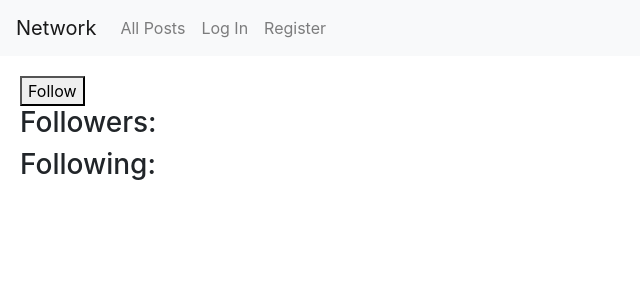
After one commit to mikeblochlevermore/kudos, a Django app: a page that uses network/templates/network/layout.html in a window 1280 px wide. The commit adds this page. Shown: the top 300 px of the page, without its empty margins (0-640 px from the left). Run offline with Django 3.2, Linux system fonts and the light colour scheme; data that the repository does not hold is empty; some libraries are stand-ins or nearby versions.

Commit message:
view_posts function can be used for specific usernames

```diff
--- a/network/static/network/kudos.js
+++ b/network/static/network/kudos.js
@@ -1,13 +1,12 @@
 document.addEventListener('DOMContentLoaded', function() {
 
-    // By default, load the inbox
-    view_posts();
+    view_posts("all");
   });
 
 
-function view_posts() {
+function view_posts(username) {
 
-    fetch(`/view_posts`)
+    fetch(`/view_posts/${username}`)
     .then(response => response.json())
     .then(posts => {
 
@@ -25,7 +24,9 @@ function view_posts() {
                     </div>
                     <div>
                         <div class="post_details">
-                            <strong>${post.user}</strong>
+                            <strong>
+                                <a href="/${post.user}">${post.user}</a>
+                            </strong>
                             <div class="post_time">${post.time}</div>
                         </div>
                         <div class="post_content">${post.content}</div>
--- a/network/static/network/styles.css
+++ b/network/static/network/styles.css
@@ -2,10 +2,14 @@
     margin: 0;
 }
 
+main {
+    margin: 20px;
+}
+
 .post {
     display: flex;
-    margin: 20px;
     padding: 20px;
+    margin-top: 20px;
     gap: 10px;
     border: 1px solid grey;
 }
--- a/network/templates/network/index.html
+++ b/network/templates/network/index.html
@@ -2,16 +2,18 @@
 {% load static %}
 
 {% block body %}
+    <!-- CREATE A NEW POST -->
     <div class="wrapper">
         <h2>New Post</h2>
 
         <form action="{% url 'new_post' %}" method="POST" class="create_form">
             {% csrf_token %}
             <input type="text", name="content", placeholder="Content">
-            <input class="submit_button" type="submit">
+            <input type="submit">
         </form>
     </div>
 
+    <!-- POSTS -->
     <div id="posts">
 
     </div>
--- a/network/templates/network/layout.html
+++ b/network/templates/network/layout.html
@@ -13,13 +13,13 @@
     <body>
 
         <nav class="navbar navbar-expand-lg navbar-light bg-light">
-            <a class="navbar-brand" href="#">Network</a>
+            <a class="navbar-brand" href="/">Network</a>
 
             <div>
               <ul class="navbar-nav mr-auto">
                 {% if user.is_authenticated %}
                     <li class="nav-item">
-                        <a class="nav-link" href="#"><strong>{{ user.username }}</strong></a>
+                        <a class="nav-link" href="/{{ user.username }}"><strong>{{ user.username }}</strong></a>
                     </li>
                 {% endif %}
                 <li class="nav-item">
@@ -44,9 +44,9 @@
             </div>
           </nav>
 
-        <div class="body">
+        <main>
             {% block body %}
             {% endblock %}
-        </div>
+        </main>
     </body>
 </html>
--- /dev/null
+++ b/network/templates/network/profile.html
@@ -0,0 +1,17 @@
+{% extends "network/layout.html" %}
+{% load static %}
+
+{% block body %}
+
+    <h1>{{ user.username }}</h1>
+
+    <button type="submit">Follow</button>
+
+    <h3>Followers:</h3>
+    <h3>Following:</h3>
+
+    <div id="posts">
+
+    </div>
+
+{% endblock %}
--- a/network/urls.py
+++ b/network/urls.py
@@ -9,9 +9,9 @@ urlpatterns = [
     path("logout", views.logout_view, name="logout"),
     path("register", views.register, name="register"),
     path("new_post", views.new_post, name="new_post"),
-    path("<int:post_id>/like", views.like, name="like"),
 
     # API Routes
-    path("view_posts", views.view_posts, name="view_posts"),
+    path("view_posts/<str:username>", views.view_posts, name="view_posts"),
     path("like/<int:post_id>", views.like, name="like"),
+    path("<str:username>", views.profile, name="profile"),
 ]
--- a/network/views.py
+++ b/network/views.py
@@ -14,6 +14,11 @@ import json
 def index(request):
 
     return render(request, "network/index.html", {
+    })
+
+def profile(request, username):
+
+    return render(request, "network/profile.html", {
     })
 
 
@@ -86,13 +91,23 @@ def new_post(request):
 
 @csrf_exempt
 @login_required
-def view_posts(request):
+def view_posts(request, username):
 
-    # Query for requested posts
-    try:
-        posts = Post.objects.all()
-    except Post.DoesNotExist:
-        return JsonResponse({"error": "Email not found."}, status=404)
+    if username == "all":
+            # Query for requested posts
+        try:
+            posts = Post.objects.all()
+        except Post.DoesNotExist:
+            return JsonResponse({"error": "Email not found."}, status=404)
+
+    else:
+        user = User.objects.get(username=username)
+
+        # Query for requested posts
+        try:
+            posts = Post.objects.filter(user=user)
+        except Post.DoesNotExist:
+            return JsonResponse({"error": "Email not found."}, status=404)
 
     # Return posts contents
     if request.method == "GET":
```
Also changed, not shown: db.sqlite3.
